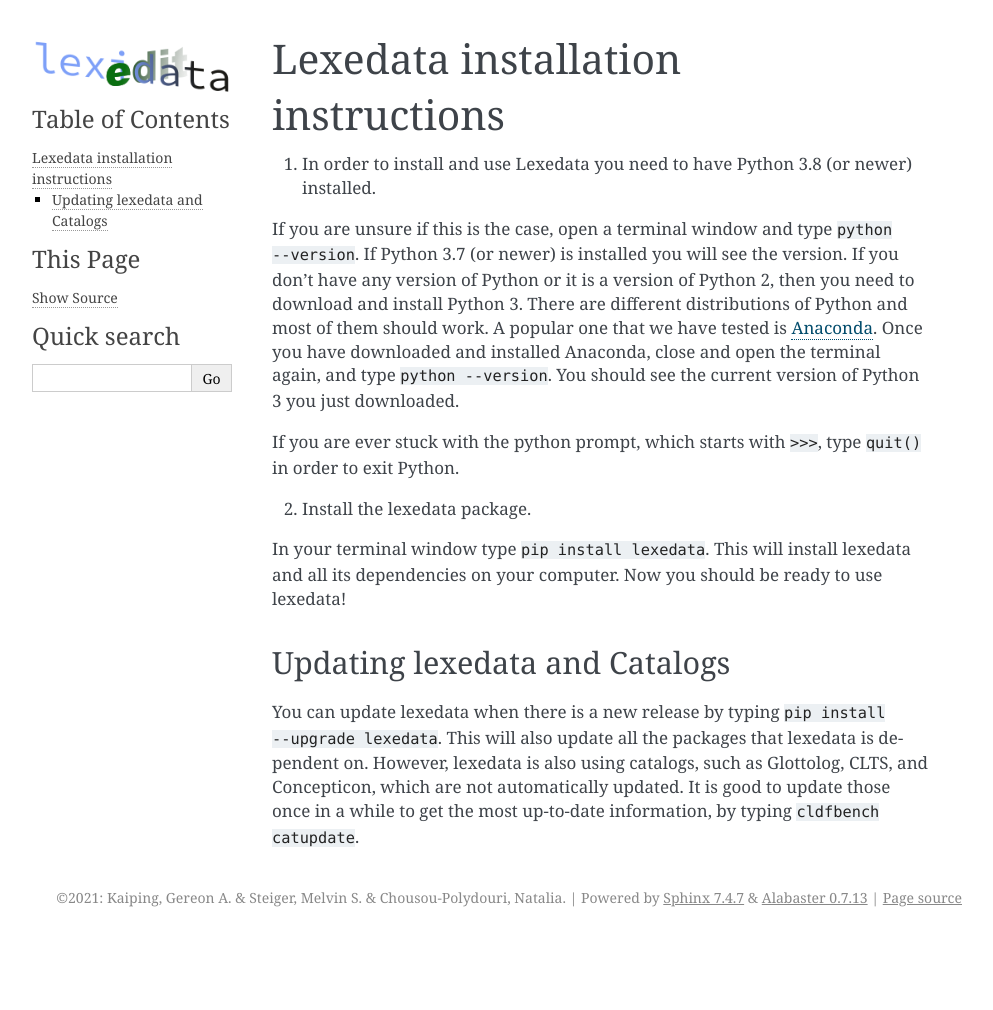
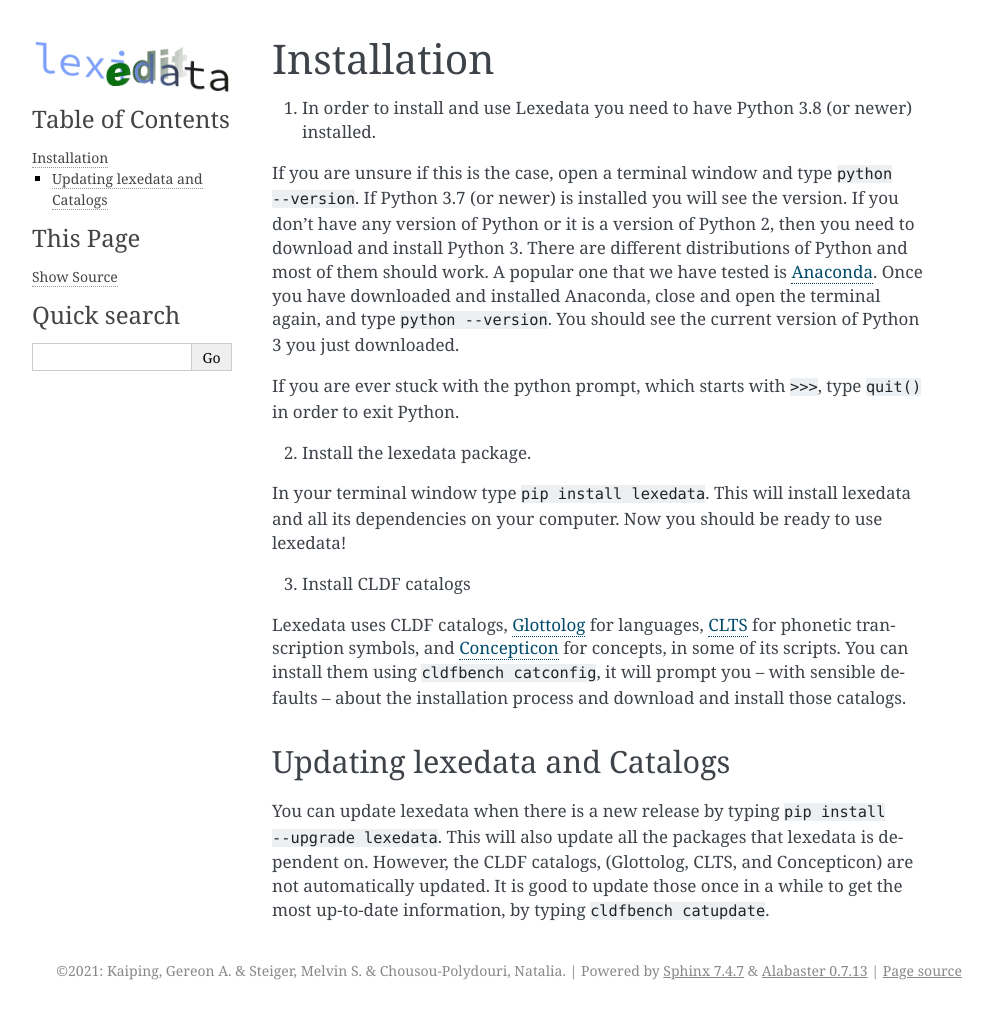
Before and after one commit to lexedata/lexedata, a Sphinx documentation site: the page built from docs/installation.rst, in a window 1280 px wide. Shown: the whole page, without its empty margins (148-1141 px from the left). Built offline with Sphinx 7.4.7, drawn with Linux system fonts in a browser that asks for light colours; before the commit the page ends 937 px from its top, so only the background shows below that.

Commit message:
Explain how to get catalogs the first time
(I hope I'm right)

```diff
--- a/docs/installation.rst
+++ b/docs/installation.rst
@@ -1,5 +1,5 @@
-Lexedata installation instructions
-==================================
+Installation
+============
 
 1. In order to install and use Lexedata you need to have Python 3.8 (or newer) installed.
 
@@ -21,7 +21,16 @@ order to exit Python.
 In your terminal window type ``pip install lexedata``.
 This will install lexedata and all its dependencies on your computer. Now you should be ready to use lexedata!
 
+3. Install CLDF catalogs
+
+Lexedata uses CLDF catalogs, `Glottolog <http://glottolog.org>`_ for languages,
+`CLTS <http://clts.clld.org>`_ for phonetic transcription symbols, and
+`Concepticon <http://concepticon.clld.org>`_ for concepts, in some of its
+scripts. You can install them using ``cldfbench catconfig``, it will prompt you
+– with sensible defaults – about the installation process and download and
+install those catalogs.
+
 Updating lexedata and Catalogs
 ------------------------------
 
-You can update lexedata when there is a new release by typing ``pip install --upgrade lexedata``. This will also update all the packages that lexedata is dependent on. However, lexedata is also using catalogs, such as Glottolog, CLTS, and Concepticon, which are not automatically updated. It is good to update those once in a while to get the most up-to-date information, by typing ``cldfbench catupdate``.
+You can update lexedata when there is a new release by typing ``pip install --upgrade lexedata``. This will also update all the packages that lexedata is dependent on. However, the CLDF catalogs, (Glottolog, CLTS, and Concepticon) are not automatically updated. It is good to update those once in a while to get the most up-to-date information, by typing ``cldfbench catupdate``.
```
